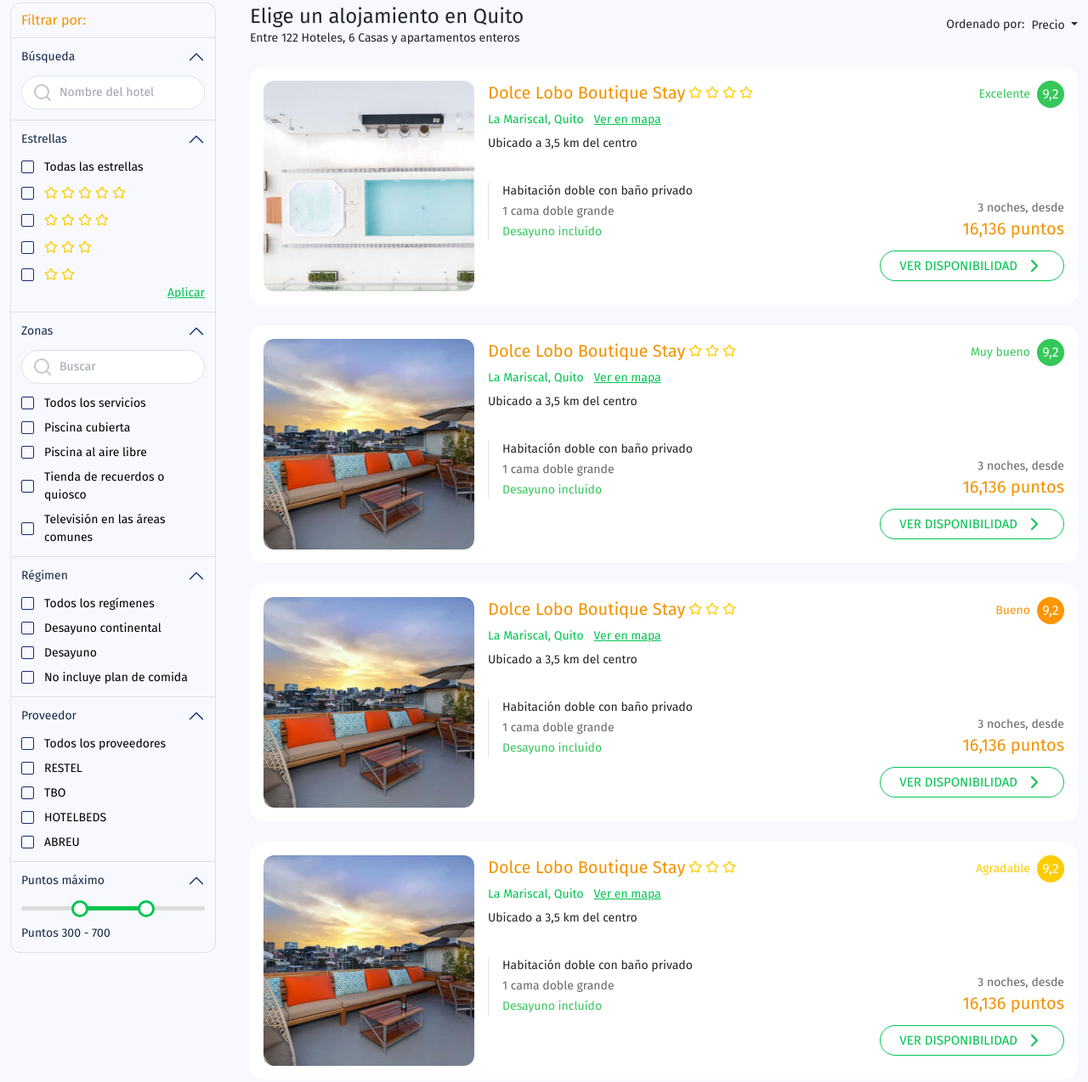
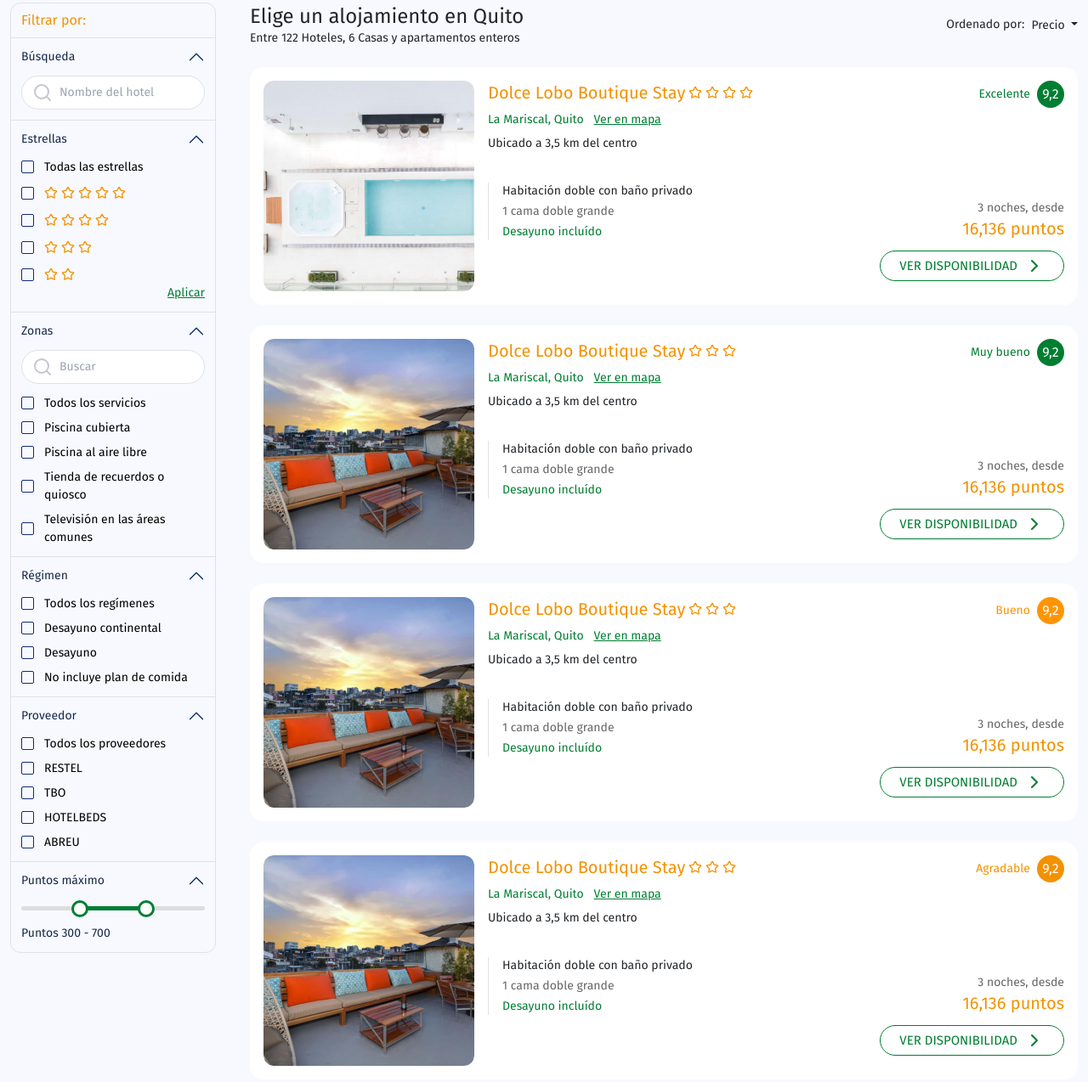
Before and after one commit to MotivaSoluciones/vuelos-jep, a plain HTML site: page detail-hotel.html in a window 1280 px wide. Shown: the part 181-1455 px from the top of the page at 85% size. Drawn offline with nearby package versions, Linux system fonts and the light colour scheme.

Commit message:
ajustes colores

```diff
--- a/css/style.css
+++ b/css/style.css
@@ -199,7 +199,7 @@ select.input-field {
   opacity: 0;
   position: absolute;
   left: 2px;
-  background-color: #142973;
+  background-color: #666;
   width: 11px;
   height: 11px;
   transition: 300ms all ease-in;
@@ -231,7 +231,7 @@ select.input-field {
   right: 30%;
   position: absolute;
   border-radius: 5px;
-  background: #01C44F;
+  background: #007E32;
 }
 .range-input {
   position: relative;
@@ -250,7 +250,7 @@ select.input-field {
   height: 20px;
   width: 20px;
   border-radius: 50%;
-  border: 3px solid #01C44F;
+  border: 3px solid #007E32;
   background: #fff;
   pointer-events: auto;
   -webkit-appearance: none;
@@ -259,7 +259,7 @@ select.input-field {
   height: 15px;
   width: 15px;
   border-radius: 50%;
-  border: 3px solid #01C44F;
+  border: 3px solid #007E32;
   background: #fff;
   pointer-events: auto;
   -moz-appearance: none;
--- a/detail-hotel.html
+++ b/detail-hotel.html
@@ -123,7 +123,7 @@
                     </div>
                   </div>
                 </div>
-                <a class="flex items-center gap-1 text-[#01c44f] cursor-pointer hideButton">
+                <a class="flex items-center gap-1 text-[#007E32] cursor-pointer hideButton">
                   <span>Cerrar</span>
                   <i data-lucide="x"></i>
                 </a>
@@ -157,7 +157,7 @@
                   </div>
                 </div>
                 <button
-                  class="w-full bg-[#f39200] flex items-center justify-center h-[56px] rounded hover:bg-[#1484C6]">
+                  class="w-full bg-[#f39200] flex items-center justify-center h-[56px] rounded hover:bg-[#f39200]">
                   <span class="font-semibold text-white">BUSCAR</span>
                 </button>
               </div>
@@ -219,11 +219,11 @@
                         <input class="box-check-input" id="confirm2" name="confirm2" type="checkbox">
                         <label class="box-check-label" for="confirm2">
                           <span class="flex items-center gap-1">
-                            <i class="max-w-[16px] text-[#FFCC00]" data-lucide="star"></i>
-                            <i class="max-w-[16px] text-[#FFCC00]" data-lucide="star"></i>
-                            <i class="max-w-[16px] text-[#FFCC00]" data-lucide="star"></i>
-                            <i class="max-w-[16px] text-[#FFCC00]" data-lucide="star"></i>
-                            <i class="max-w-[16px] text-[#FFCC00]" data-lucide="star"></i>
+                            <i class="max-w-[16px] text-[#f39200]" data-lucide="star"></i>
+                            <i class="max-w-[16px] text-[#f39200]" data-lucide="star"></i>
+                            <i class="max-w-[16px] text-[#f39200]" data-lucide="star"></i>
+                            <i class="max-w-[16px] text-[#f39200]" data-lucide="star"></i>
+                            <i class="max-w-[16px] text-[#f39200]" data-lucide="star"></i>
                           </span>
                         </label>
                       </div>
@@ -231,10 +231,10 @@
                         <input class="box-check-input" id="confirm3" name="confirm3" type="checkbox">
                         <label class="box-check-label" for="confirm3">
                           <span class="flex items-center gap-1">
-                            <i class="max-w-[16px] text-[#FFCC00]" data-lucide="star"></i>
-                            <i class="max-w-[16px] text-[#FFCC00]" data-lucide="star"></i>
-                            <i class="max-w-[16px] text-[#FFCC00]" data-lucide="star"></i>
-                            <i class="max-w-[16px] text-[#FFCC00]" data-lucide="star"></i>
+                            <i class="max-w-[16px] text-[#f39200]" data-lucide="star"></i>
+                            <i class="max-w-[16px] text-[#f39200]" data-lucide="star"></i>
+                            <i class="max-w-[16px] text-[#f39200]" data-lucide="star"></i>
+                            <i class="max-w-[16px] text-[#f39200]" data-lucide="star"></i>
                           </span>
                         </label>
                       </div>
@@ -242,9 +242,9 @@
                         <input class="box-check-input" id="confirm4" name="confirm4" type="checkbox">
                         <label class="box-check-label" for="confirm4">
                           <span class="flex items-center gap-1">
-                            <i class="max-w-[16px] text-[#FFCC00]" data-lucide="star"></i>
-                            <i class="max-w-[16px] text-[#FFCC00]" data-lucide="star"></i>
-                            <i class="max-w-[16px] text-[#FFCC00]" data-lucide="star"></i>
+                            <i class="max-w-[16px] text-[#f39200]" data-lucide="star"></i>
+                            <i class="max-w-[16px] text-[#f39200]" data-lucide="star"></i>
+                            <i class="max-w-[16px] text-[#f39200]" data-lucide="star"></i>
                           </span>
                         </label>
                       </div>
@@ -252,14 +252,14 @@
                         <input class="box-check-input" id="confirm5" name="confirm5" type="checkbox">
                         <label class="box-check-label" for="confirm5">
                           <span class="flex items-center gap-1">
-                            <i class="max-w-[16px] text-[#FFCC00]" data-lucide="star"></i>
-                            <i class="max-w-[16px] text-[#FFCC00]" data-lucide="star"></i>
+                            <i class="max-w-[16px] text-[#f39200]" data-lucide="star"></i>
+                            <i class="max-w-[16px] text-[#f39200]" data-lucide="star"></i>
                           </span>
                         </label>
                       </div>
                     </div>
                     <div class="flex items-center justify-end">
-                      <button class="text-[#01C44F] text-sm underline">Aplicar</button>
+                      <button class="text-[#007E32] text-sm underline">Aplicar</button>
                     </div>
                   </div>
                 </div>
@@ -465,22 +465,22 @@
                     <div class="flex items-center !gap-1 !pb-2">
                       <h3 class="text-[#f39200] text-xl">Dolce Lobo Boutique Stay</h3>
                       <span class="flex items-center gap-1">
-                        <i class="max-w-[16px] text-[#FFCC00]" data-lucide="star"></i>
-                        <i class="max-w-[16px] text-[#FFCC00]" data-lucide="star"></i>
-                        <i class="max-w-[16px] text-[#FFCC00]" data-lucide="star"></i>
-                        <i class="max-w-[16px] text-[#FFCC00]" data-lucide="star"></i>
+                        <i class="max-w-[16px] text-[#f39200]" data-lucide="star"></i>
+                        <i class="max-w-[16px] text-[#f39200]" data-lucide="star"></i>
+                        <i class="max-w-[16px] text-[#f39200]" data-lucide="star"></i>
+                        <i class="max-w-[16px] text-[#f39200]" data-lucide="star"></i>
                       </span>
                     </div>
                     <div class="flex items-center !gap-3 !pb-2">
-                      <p class="text-[#01C44F] text-sm">La Mariscal, Quito</p>
-                      <a class="text-[#01C44F] text-sm underline" href="">Ver en mapa</a>
+                      <p class="text-[#007E32] text-sm">La Mariscal, Quito</p>
+                      <a class="text-[#007E32] text-sm underline" href="">Ver en mapa</a>
                     </div>
                     <p class="text-sm">Ubicado a 3,5 km del centro</p>
                   </div>
                   <div class="flex items-center gap-2">
-                    <p class="text-[#34C759] text-sm">Excelente</p>
+                    <p class="text-[#007E32] text-sm">Excelente</p>
                     <span
-                      class="flex items-center justify-center min-w-[32px] bg-[#34C759] text-white h-[32px] rounded-full">
+                      class="flex items-center justify-center min-w-[32px] bg-[#007E32] text-white h-[32px] rounded-full">
                       <span>9,2</span>
                     </span>
                   </div>
@@ -489,7 +489,7 @@
                   <div class="lg:border-l lg:border-[#dee2e6] lg:!pl-4 flex flex-col !gap-1">
                     <p class="text-sm">Habitación doble con baño privado</p>
                     <p class="text-sm text-[#666666]">1 cama doble grande</p>
-                    <p class="text-sm text-[#34C759]">Desayuno incluído</p>
+                    <p class="text-sm text-[#007E32]">Desayuno incluído</p>
                   </div>
                   <div class="text-end">
                     <p class="text-sm text-[#666666]">3 noches, desde</p>
@@ -498,7 +498,7 @@
                 </div>
                 <div class="flex justify-end">
                   <a href="./info-hotel.html"
-                    class="text-[#01C44F] w-full lg:w-fit border !border-[#01C44F] h-[36px] rounded-[36px] px-[22px] flex items-center justify-center gap-2">
+                    class="text-[#007E32] w-full lg:w-fit border !border-[#007E32] h-[36px] rounded-[36px] px-[22px] flex items-center justify-center gap-2">
                     <span class="uppercase text-[15px]">Ver disponibilidad</span>
                     <i data-lucide="chevron-right"></i>
                   </a>
@@ -518,21 +518,21 @@
                     <div class="flex items-center !gap-1 !pb-2">
                       <h3 class="text-[#f39200] text-xl">Dolce Lobo Boutique Stay</h3>
                       <span class="flex items-center gap-1">
-                        <i class="max-w-[16px] text-[#FFCC00]" data-lucide="star"></i>
-                        <i class="max-w-[16px] text-[#FFCC00]" data-lucide="star"></i>
-                        <i class="max-w-[16px] text-[#FFCC00]" data-lucide="star"></i>
+                        <i class="max-w-[16px] text-[#f39200]" data-lucide="star"></i>
+                        <i class="max-w-[16px] text-[#f39200]" data-lucide="star"></i>
+                        <i class="max-w-[16px] text-[#f39200]" data-lucide="star"></i>
                       </span>
                     </div>
                     <div class="flex items-center !gap-3 !pb-2">
-                      <p class="text-[#01C44F] text-sm">La Mariscal, Quito</p>
-                      <a class="text-[#01C44F] text-sm underline" href="">Ver en mapa</a>
+                      <p class="text-[#007E32] text-sm">La Mariscal, Quito</p>
+                      <a class="text-[#007E32] text-sm underline" href="">Ver en mapa</a>
                     </div>
                     <p class="text-sm">Ubicado a 3,5 km del centro</p>
                   </div>
                   <div class="flex items-center gap-2">
-                    <p class="text-[#34C759] text-sm">Muy bueno</p>
+                    <p class="text-[#007E32] text-sm">Muy bueno</p>
                     <span
-                      class="flex items-center justify-center min-w-[32px] bg-[#34C759] text-white h-[32px] rounded-full">
+                      class="flex items-center justify-center min-w-[32px] bg-[#007E32] text-white h-[32px] rounded-full">
                       <span>9,2</span>
                     </span>
                   </div>
@@ -541,7 +541,7 @@
                   <div class="lg:border-l lg:border-[#dee2e6] lg:!pl-4 flex flex-col !gap-1">
                     <p class="text-sm">Habitación doble con baño privado</p>
                     <p class="text-sm text-[#666666]">1 cama doble grande</p>
-                    <p class="text-sm text-[#34C759]">Desayuno incluído</p>
+                    <p class="text-sm text-[#007E32]">Desayuno incluído</p>
                   </div>
                   <div class="text-end">
                     <p class="text-sm text-[#666666]">3 noches, desde</p>
@@ -550,7 +550,7 @@
                 </div>
                 <div class="flex justify-end">
                   <a href="./info-hotel.html"
-                    class="text-[#01C44F] w-full lg:w-fit border !border-[#01C44F] h-[36px] rounded-[36px] px-[22px] flex items-center justify-center gap-2">
+                    class="text-[#007E32] w-full lg:w-fit border !border-[#007E32] h-[36px] rounded-[36px] px-[22px] flex items-center justify-center gap-2">
                     <span class="uppercase text-[15px]">Ver disponibilidad</span>
                     <i data-lucide="chevron-right"></i>
                   </a>
@@ -570,14 +570,14 @@
                     <div class="flex items-center !gap-1 !pb-2">
                       <h3 class="text-[#f39200] text-xl">Dolce Lobo Boutique Stay</h3>
                       <span class="flex items-center gap-1">
-                        <i class="max-w-[16px] text-[#FFCC00]" data-lucide="star"></i>
-                        <i class="max-w-[16px] text-[#FFCC00]" data-lucide="star"></i>
-                        <i class="max-w-[16px] text-[#FFCC00]" data-lucide="star"></i>
+                        <i class="max-w-[16px] text-[#f39200]" data-lucide="star"></i>
+                        <i class="max-w-[16px] text-[#f39200]" data-lucide="star"></i>
+                        <i class="max-w-[16px] text-[#f39200]" data-lucide="star"></i>
                       </span>
                     </div>
                     <div class="flex items-center !gap-3 !pb-2">
-                      <p class="text-[#01C44F] text-sm">La Mariscal, Quito</p>
-                      <a class="text-[#01C44F] text-sm underline" href="">Ver en mapa</a>
+                      <p class="text-[#007E32] text-sm">La Mariscal, Quito</p>
+                      <a class="text-[#007E32] text-sm underline" href="">Ver en mapa</a>
                     </div>
                     <p class="text-sm">Ubicado a 3,5 km del centro</p>
                   </div>
@@ -593,7 +593,7 @@
                   <div class="lg:border-l lg:border-[#dee2e6] lg:!pl-4 flex flex-col !gap-1">
                     <p class="text-sm">Habitación doble con baño privado</p>
                     <p class="text-sm text-[#666666]">1 cama doble grande</p>
-                    <p class="text-sm text-[#34C759]">Desayuno incluído</p>
+                    <p class="text-sm text-[#007E32]">Desayuno incluído</p>
                   </div>
                   <div class="text-end">
                     <p class="text-sm text-[#666666]">3 noches, desde</p>
@@ -602,7 +602,7 @@
                 </div>
                 <div class="flex justify-end">
                   <a href="./info-hotel.html"
-                    class="text-[#01C44F] w-full lg:w-fit border !border-[#01C44F] h-[36px] rounded-[36px] px-[22px] flex items-center justify-center gap-2">
+                    class="text-[#007E32] w-full lg:w-fit border !border-[#007E32] h-[36px] rounded-[36px] px-[22px] flex items-center justify-center gap-2">
                     <span class="uppercase text-[15px]">Ver disponibilidad</span>
                     <i data-lucide="chevron-right"></i>
                   </a>
@@ -622,21 +622,21 @@
                     <div class="flex items-center !gap-1 !pb-2">
                       <h3 class="text-[#f39200] text-xl">Dolce Lobo Boutique Stay</h3>
                       <span class="flex items-center gap-1">
-                        <i class="max-w-[16px] text-[#FFCC00]" data-lucide="star"></i>
-                        <i class="max-w-[16px] text-[#FFCC00]" data-lucide="star"></i>
-                        <i class="max-w-[16px] text-[#FFCC00]" data-lucide="star"></i>
+                        <i class="max-w-[16px] text-[#f39200]" data-lucide="star"></i>
+                        <i class="max-w-[16px] text-[#f39200]" data-lucide="star"></i>
+                        <i class="max-w-[16px] text-[#f39200]" data-lucide="star"></i>
                       </span>
                     </div>
                     <div class="flex items-center !gap-3 !pb-2">
-                      <p class="text-[#01C44F] text-sm">La Mariscal, Quito</p>
-                      <a class="text-[#01C44F] text-sm underline" href="">Ver en mapa</a>
+                      <p class="text-[#007E32] text-sm">La Mariscal, Quito</p>
+                      <a class="text-[#007E32] text-sm underline" href="">Ver en mapa</a>
                     </div>
                     <p class="text-sm">Ubicado a 3,5 km del centro</p>
                   </div>
                   <div class="flex items-center gap-2">
-                    <p class="text-[#FFCC00] text-sm">Agradable</p>
+                    <p class="text-[#f39200] text-sm">Agradable</p>
                     <span
-                      class="flex items-center justify-center min-w-[32px] bg-[#FFCC00] text-white h-[32px] rounded-full">
+                      class="flex items-center justify-center min-w-[32px] bg-[#f39200] text-white h-[32px] rounded-full">
                       <span>9,2</span>
                     </span>
                   </div>
@@ -645,7 +645,7 @@
                   <div class="lg:border-l lg:border-[#dee2e6] lg:!pl-4 flex flex-col !gap-1">
                     <p class="text-sm">Habitación doble con baño privado</p>
                     <p class="text-sm text-[#666666]">1 cama doble grande</p>
-                    <p class="text-sm text-[#34C759]">Desayuno incluído</p>
+                    <p class="text-sm text-[#007E32]">Desayuno incluído</p>
                   </div>
                   <div class="text-end">
                     <p class="text-sm text-[#666666]">3 noches, desde</p>
@@ -654,7 +654,7 @@
                 </div>
                 <div class="flex justify-end">
                   <a href="./info-hotel.html"
-                    class="text-[#01C44F] w-full lg:w-fit border !border-[#01C44F] h-[36px] rounded-[36px] px-[22px] flex items-center justify-center gap-2">
+                    class="text-[#007E32] w-full lg:w-fit border !border-[#007E32] h-[36px] rounded-[36px] px-[22px] flex items-center justify-center gap-2">
                     <span class="uppercase text-[15px]">Ver disponibilidad</span>
                     <i data-lucide="chevron-right"></i>
                   </a>
```
Also changed, not shown: detail-flight-return.html (+14 -14 lines), detail-flight-summary.html (+8 -8 lines), detail-flight.html (+33 -33 lines), index.html (+1 -1 lines), info-hotel.html (+10 -10 lines), passenger-data.html (+6 -6 lines), thank.html (+4 -4 lines), 1 other file.
